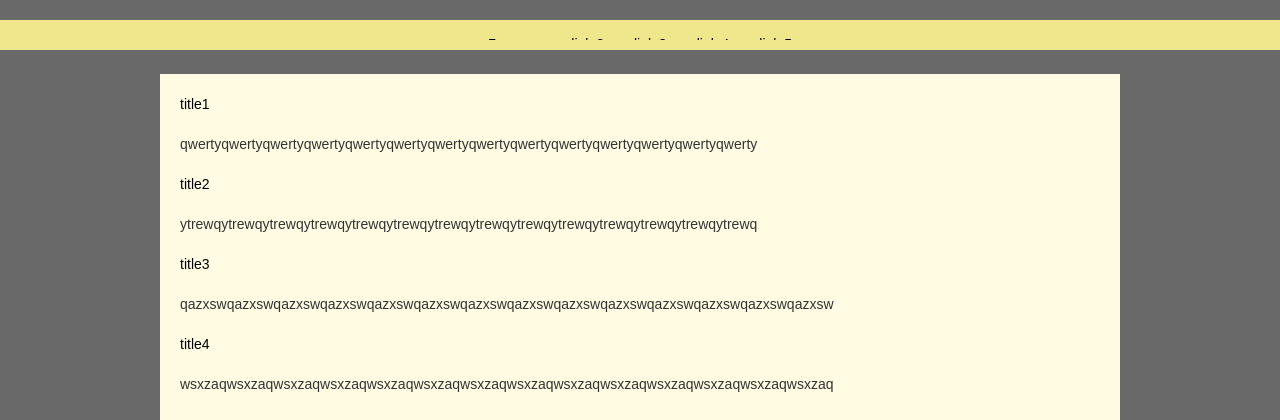
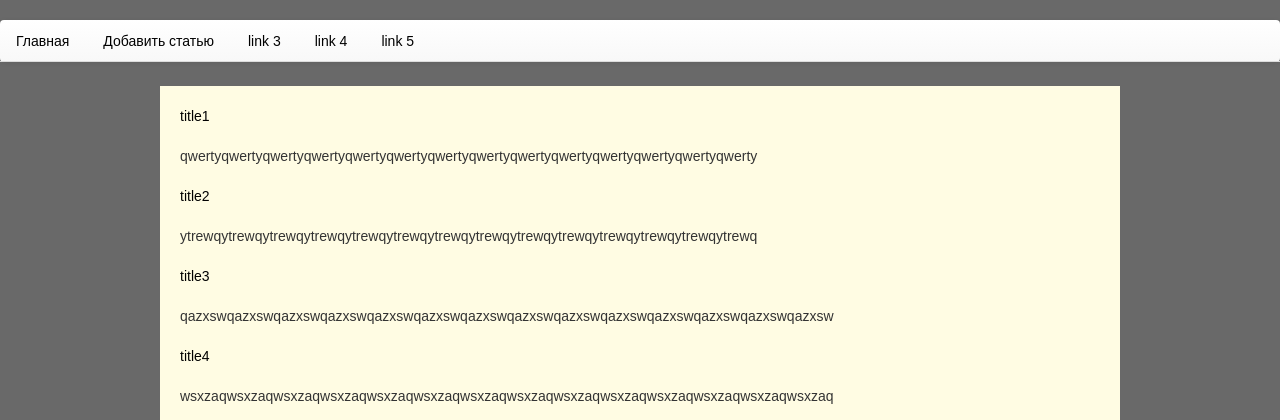
Before and after one commit to A1exeyDunin/WARP, a PHP site: page / in a window 1280 px wide. Shown: the part 200-620 px from the top of the page. Run offline with PHP 8.4, Linux system fonts and the light colour scheme; data comes from the database, SQL or seed files in the repository.

Commit message:
посты в индексе наебашил. функцию на добавление. в папке вью файл с формаой ньютекст.пхп

```diff
--- a/proj1/css/style.css
+++ b/proj1/css/style.css
@@ -32,44 +32,7 @@ footer {
 a:link {
     color: black;
 }
-a:visited {
-    color: blue;
-}
+
 form{
     width: 60%;
 }
-#mainmenu {
-    position: relative;
-    overflow: hidden;
-    height:30px;
-    margin:20px 0;
-    border: 10px solid khaki;
-    background: khaki;
-}
-#mainmenu ul {
-    list-style:none;
-    margin:0;
-    padding:0;
-    position: relative;
-    left:50%;
-    float:left;
-    font:14px Arial, Helvetica, sans-serif;
-    height:30px;
-}
-#mainmenu ul li {
-    position:relative;
-    left:-50%;
-    float:left;
-    margin:0 5px;
-    height:30px;
-}
-#mainmenu ul li a {
-    display:block;
-    text-decoration: none;
-    padding: 6px 10px;
-    background: khaki;
-}
-#mainmenu ul li a:hover {
-    background-color:dimgray;
-    color: white;
-}
--- a/proj1/functions/functions.php
+++ b/proj1/functions/functions.php
@@ -33,3 +33,10 @@ function comment($mysqli, $page_id) {
     }
     return $myrow;
 }
+
+function newtext($mysqli, $id, $title, $text) {
+    $result = mysqli_query($mysqli, "INSERT INTO articles (id, title, text) "
+            . "VALUES ('" . $id . "','" . $title . "','" . $text . "') ")
+            or die(mysqli_error());
+    return $result;
+}
--- a/proj1/index.php
+++ b/proj1/index.php
@@ -3,12 +3,26 @@
 include 'functions/connect_bd.php';
 include 'functions/functions.php';
 
+$mysqli = connect();
+$mydata = take($mysqli);
+
+if (isset($_GET["action"])){
+    $action = $_GET["action"];
+} else {
+    $action = "";
+}
+
+if ($action == "add"){
+    $id = $_GET["id"];
 
 
+$id = $_POST["id"];
+$title = $_POST["title"];
+$text = $_POST["text"];
 
-
-$mysqli = connect();
-$mydata = take($mysqli);
+$newtext = newtext($mysqli, $id, $title, $text);
+header("Location: index.php");
+}
 
 include 'view/view.php';
 
@@ -17,4 +31,5 @@ include 'view/view.php';
 
 
 
+
 ?>
--- a/proj1/view/single_view.php
+++ b/proj1/view/single_view.php
@@ -4,7 +4,7 @@
         <meta http-equiv="content-type" content="text/html; charset=UTF-8" />
         <title></title>
         <link rel="stylesheet" href="https://maxcdn.bootstrapcdn.com/bootstrap/3.3.5/css/bootstrap.min.css">
-        <link href="css/style.css" rel="stylesheet" type="text/css"/>
+        <link href="../css/style.css" rel="stylesheet" type="text/css"/>
     </head>
     <body>
         <div class="container">
@@ -18,11 +18,8 @@
                 if (!isset($mydata1)) {
                     echo "no comments";
                 } else {
-
                     foreach ($mydata1 as $com) {
-
                         echo $com['author'] . "<br/>";
-
                         echo $com['comment'] . "<br/>" . "<hr>";
                     }
                 }
--- a/proj1/view/view.php
+++ b/proj1/view/view.php
@@ -1,5 +1,4 @@
 <?PHP header("Content-Type: text/html; charset=utf-8"); ?>
-<!DOCTYPE html>
 <html>
     <head>
         <meta http-equiv="content-type" content="text/html; charset=UTF-8" />
@@ -8,7 +7,7 @@
         <link rel="stylesheet" href="../css/bootstrap-theme.min.css"/>
         <link rel="stylesheet" href="../css/bootstrap.css"/>
         <link rel="stylesheet" href="../css/bootstrap.min.css"/>
-        <link href="css/style.css" rel="stylesheet" type="text/css"/>
+        <link href="../css/style.css" rel="stylesheet" type="text/css"/>
     </head>
     <body>
         <font face="Arial">
@@ -16,10 +15,10 @@
             <div class="header">
             </div>
         </header>
-        <div id="mainmenu">
-            <ul>
-                <li><a href="#"> Главная </a></li>
-                <li><a href="#">link 2</a></li>
+        <div id="mainmenu" class="navbar-default">
+            <ul class="nav nav-tabs">
+                <li><a href="#">Главная</a></li>
+                <li><a href="../view/newtext.php">Добавить статью</a></li>
                 <li><a href="#">link 3</a></li>
                 <li><a href="#">link 4</a></li>
                 <li><a href="#">link 5</a></li>
```
Also changed, not shown: proj1/single_article.php (+1 -9 lines), proj1/view/newtext.php (added, +35 -0 lines).
